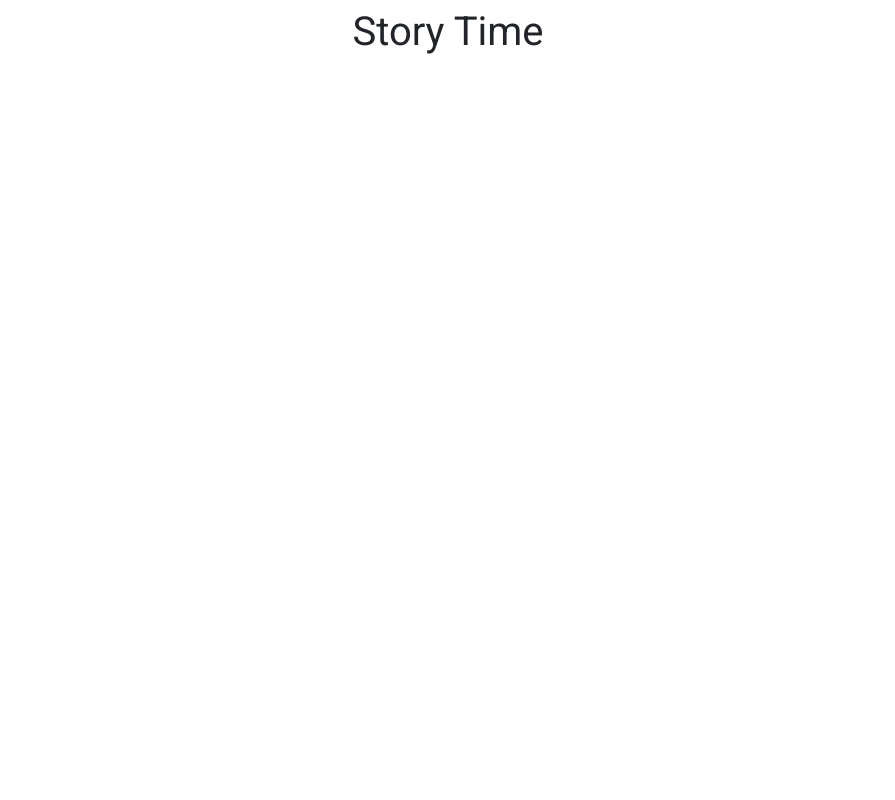
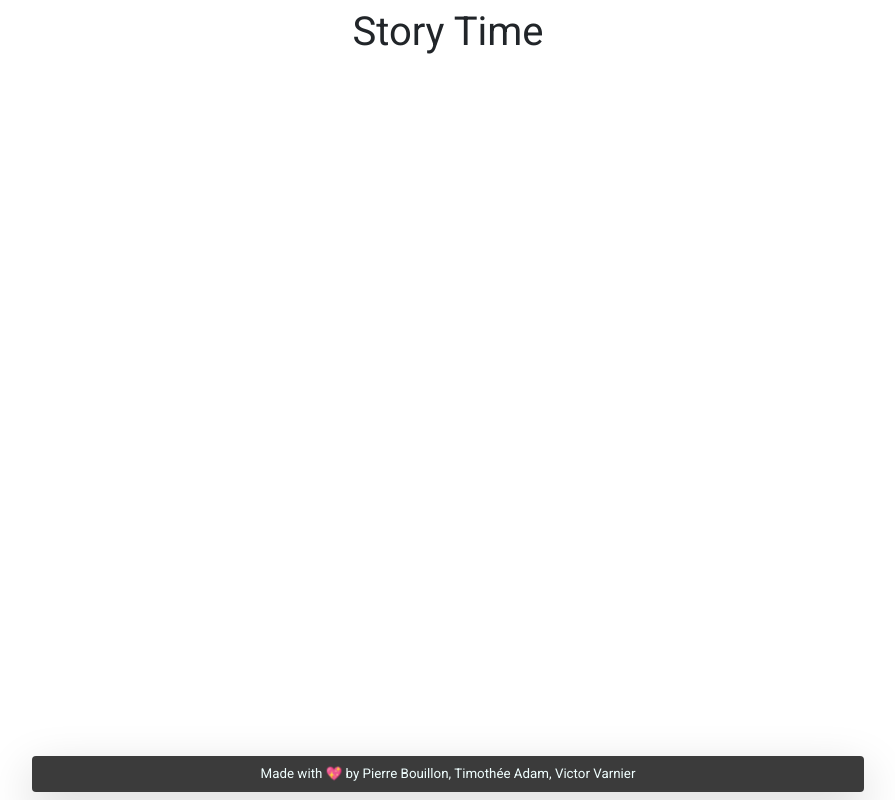
Before and after one commit to pBouillon/Story-Time, an Angular app in the folder story-time/: page / in a window 1280 px wide. Shown: the whole page, without its empty margins (192-1087 px from the left). Built offline with nearby package versions, Linux system fonts and the light colour scheme.

Commit message:
Ajout du footer

```diff
--- a/story-time/src/app/app.component.html
+++ b/story-time/src/app/app.component.html
@@ -3,3 +3,5 @@
 </div>
 
 <router-outlet></router-outlet>
+
+<app-footer></app-footer>
--- a/story-time/src/app/app.module.ts
+++ b/story-time/src/app/app.module.ts
@@ -3,10 +3,12 @@ import { NgModule } from '@angular/core';
 
 import { AppRoutingModule } from './app-routing.module';
 import { AppComponent } from './app.component';
+import { FooterComponent } from './footer/footer.component';
 
 @NgModule({
   declarations: [
-    AppComponent
+    AppComponent,
+    FooterComponent
   ],
   imports: [
     BrowserModule,
--- /dev/null
+++ b/story-time/src/app/footer/footer.component.css
@@ -0,0 +1,5 @@
+footer {
+  background-color: #3b3b3b;
+  color: azure;
+  font-size: smaller;
+}
--- /dev/null
+++ b/story-time/src/app/footer/footer.component.html
@@ -0,0 +1,6 @@
+
+<div class="container d-flex justify-content-center fixed-bottom">
+  <footer class="d-flex justify-content-center p-2 m-2 shadow-lg rounded w-75">
+    Made with 💖 by {{ authors.join(', ') }}
+  </footer>
+</div>
--- /dev/null
+++ b/story-time/src/app/footer/footer.component.scss
@@ -0,0 +1,5 @@
+footer {
+    background-color: #3b3b3b;
+    color: azure;
+    font-size: smaller;
+}
--- /dev/null
+++ b/story-time/src/app/footer/footer.component.ts
@@ -0,0 +1,20 @@
+import { Component, OnInit } from '@angular/core';
+
+@Component({
+  selector: 'app-footer',
+  templateUrl: './footer.component.html',
+  styleUrls: ['./footer.component.scss']
+})
+export class FooterComponent implements OnInit {
+
+  authors: Array<string> = [
+    'Pierre Bouillon',
+    'Timothée Adam',
+    'Victor Varnier'
+  ];
+
+  constructor() { }
+
+  ngOnInit() { }
+
+}
```
Also changed, not shown: 2 other files (tests, documents, lock files or other folders).
